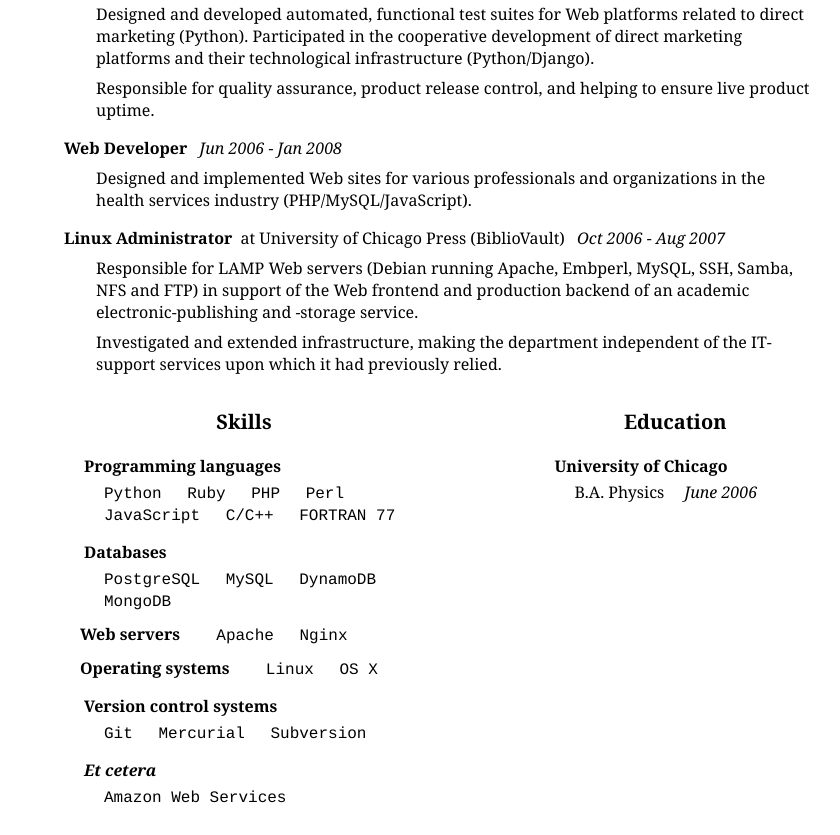
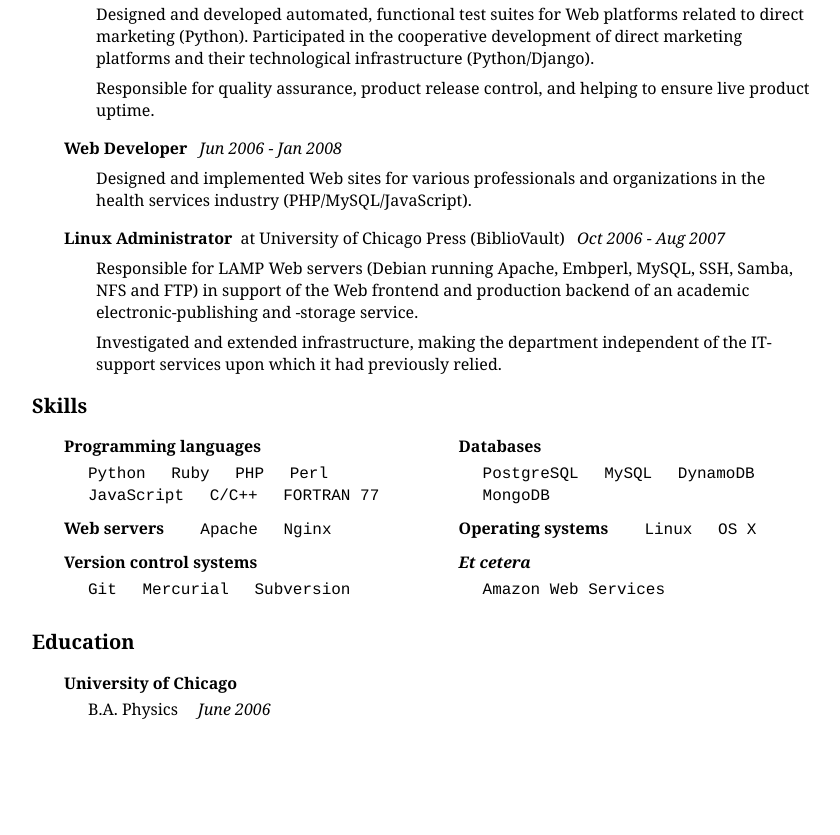
Before and after one commit to jesteria/dinosaursuperhero, a plain HTML site: page static/resume.html in a window 1280 px wide. Shown: the part 895-1730 px from the top of the page, without its empty margins (176-1016 px from the left). After the commit the page ends 1659 px from the top, so only its background shows below. Drawn offline with Linux system fonts and the light colour scheme.

Commit message:
some resume reformatting

```diff
--- a/static/resume.html
+++ b/static/resume.html
@@ -11,7 +11,7 @@
       }
       section {
         max-width: 90%;
-        margin: auto;
+        margin: 1em auto;
       }
       h1 {
         font-size: 2em;
@@ -34,6 +34,9 @@
       .period {
         font-style: italic;
         padding-left: 1em;
+      }
+      #head {
+        margin-bottom: 0;
       }
       #head p {
         text-align: justify;
@@ -70,21 +73,17 @@
       #experience dd:last-child {
         padding-bottom: 0;
       }
-      .definition-group {
-        padding: 0 7em 0 4em;
-      }
-      .definition-box {
-        width: 50%;
-      }
-      .definition-box h2 {
-        text-align: center;
+      .definition-box .definition {
+        display: inline-block;
+        margin-right: 1em;
+        width: 45%;
       }
       .definition-box dt, .definition-box dd {
         display: inline;
       }
       .definition-box .long dt {
         display: block;
-        padding: 0.25em;
+        padding: 0 0 0.25em;
       }
       .definition-box .long dd {
         display: block;
@@ -103,13 +102,6 @@
       .definition-box li {
         display: inline;
         padding: 1em 1em 1em 0;
-      }
-      #skills {
-          float: left;
-      }
-      #education {
-          float: right;
-          width: 40%;
       }
     </style>
   </head>
@@ -168,11 +160,10 @@
         </dd>
       </dl>
     </section>
-    <div class="definition-group">
     <section id="skills" class="definition-box">
       <h2>Skills</h2>
       <dl>
-          <div class="long">
+        <div class="definition long">
           <dt>Programming languages</dt>
           <dd>
             <ul>
@@ -186,7 +177,7 @@
             </ul>
           </dd>
         </div>
-          <div class="long">
+        <div class="definition long">
           <dt>Databases</dt>
           <dd>
             <ul>
@@ -197,7 +188,7 @@
             </ul>
           </dd>
         </div>
-          <div>
+        <div class=definition>
           <dt>Web servers</dt>
           <dd>
             <ul>
@@ -206,7 +197,7 @@
             </ul>
           </dd>
         </div>
-          <div>
+        <div class=definition>
           <dt>Operating systems</dt>
           <dd>
             <ul>
@@ -215,7 +206,7 @@
             </ul>
           </dd>
         </div>
-          <div class="long">
+        <div class="definition long">
           <dt>Version control systems</dt>
           <dd>
             <ul>
@@ -225,7 +216,7 @@
             </ul>
           </dd>
         </div>
-          <div class="long">
+        <div class="definition long">
           <dt><em>Et cetera</em></dt>
           <dd>
             <ul>
@@ -244,6 +235,5 @@
         </dl>
       </div>
     </section>
-    </div>
   </body>
 </html>
```
Lines whose indentation alone changed are shown as unchanged.
